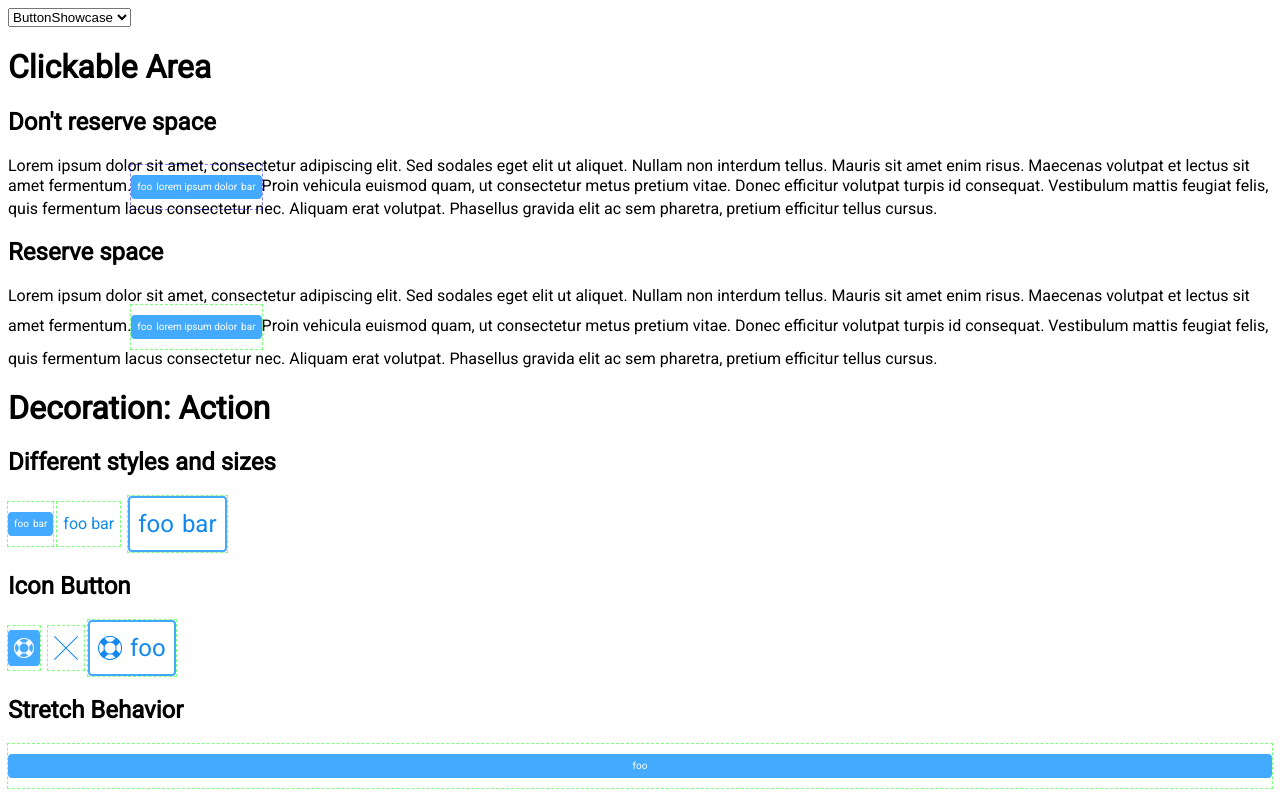
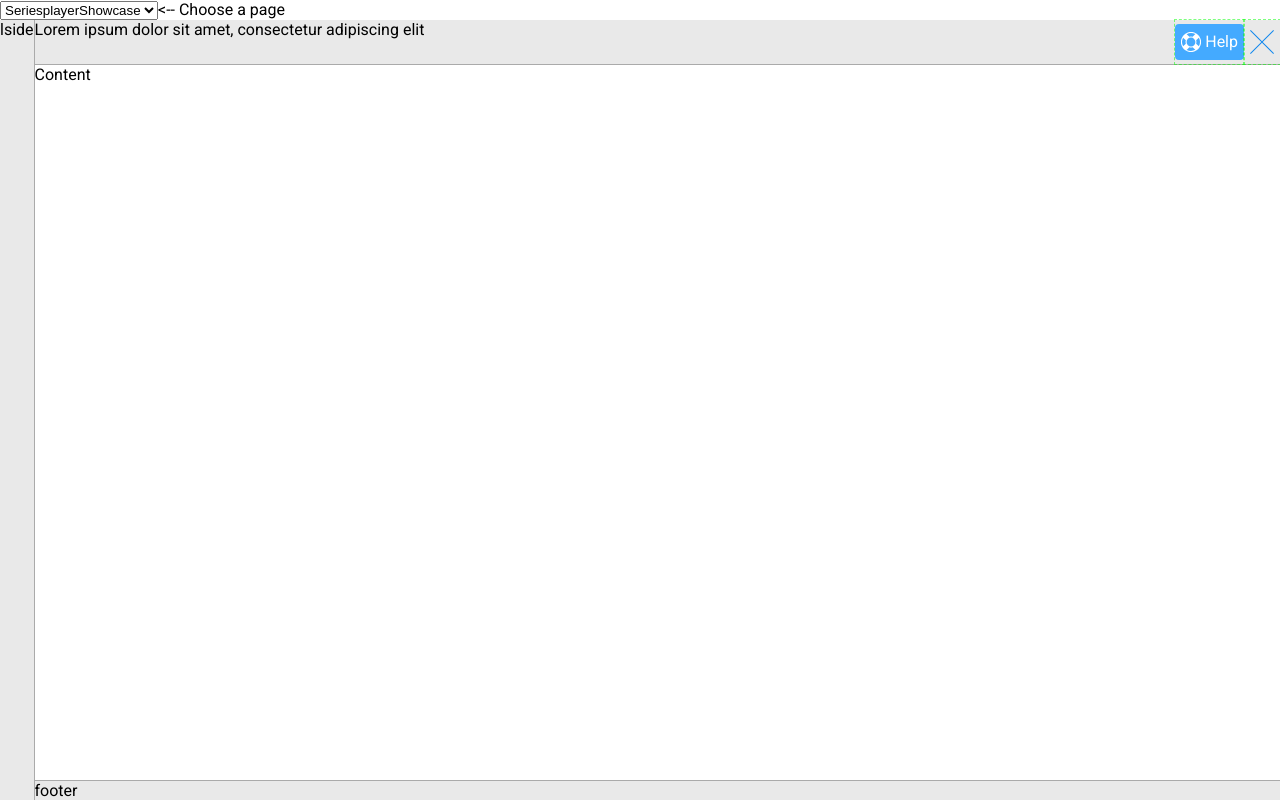
Before and after one commit to bettermarks/SP-UI-Spec, a React app: page / in a window 1280 px wide. Shown: the top 804 px of the page. Built offline with nearby package versions, Linux system fonts and the light colour scheme.

Commit message:
added seriesplayerlayout, direction component

```diff
--- a/package.json
+++ b/package.json
@@ -8,6 +8,7 @@
     "build": "parcel build index.html"
   },
   "dependencies": {
+    "lodash": "4.17.5",
     "react": "16.2.0",
     "react-dom": "16.2.0"
   },
--- /dev/null
+++ b/src/components/bar/Bar.js
@@ -0,0 +1,19 @@
+import React from "react";
+import _ from "lodash";
+
+export default ({ children, barStyle, borderDirection, borderThickness }) => {
+  borderDirection = _.defaultTo(borderDirection, "bottom");
+  borderThickness = _.defaultTo(borderThickness, "thin");
+  barStyle = _.defaultTo(barStyle, "default");
+  let className = [
+    `barStyle-${barStyle}`,
+    `border-${borderDirection}`,
+    `border-${borderThickness}`,
+    ];
+
+  return (
+    <div className={className.join(" ")}>
+      {children}
+    </div>
+  );
+};
--- /dev/null
+++ b/src/components/bar/Bar.scss
@@ -0,0 +1,39 @@
+
+.border-left {
+  border-left-style: solid;
+}
+
+.border-right {
+  border-right-style: solid;
+}
+
+.border-top {
+  border-top-style: solid;
+}
+
+.border-bottom {
+  border-bottom-style: solid;
+}
+
+.border-thick {
+  border-width: $border-width-m;
+}
+
+.border-thin {
+  border-width: $border-width-s;
+}
+
+.barStyle-default {
+  background-color: transparent;
+  border-color: $c-area-border;
+}
+
+.barStyle-light {
+  background-color: $c-gray-100;
+  border-color: $c-area-border;
+}
+
+.barStyle-dark {
+  background-color: $c-gray-200;
+  border-color: $c-area-border;
+}
--- a/src/components/button/Button.scss
+++ b/src/components/button/Button.scss
@@ -20,12 +20,13 @@ $btn-padding: 2px;
 //button sizes
 .btn-size {
 	&-xs {
-		min-height: 24px;
+		min-height: 20px;
 		font-size: 10px;
 		line-height: 12px;
+		padding: $btn-padding $btn-padding;
 
 		.btnWrapper.reservespace & {
-			margin: 10px 0px; //24 + 10*2 = 44
+			margin: 12px 0px; //20 + 12*2 = 44
 		}
 	}
 	&-l {
--- /dev/null
+++ b/src/components/collapsibleSection/CollapsibleSection.js
@@ -0,0 +1,9 @@
+import React from "react";
+
+export default () => {
+  return (
+    <div className="collapsibleSection">
+      collapsible section
+    </div>
+  );
+};
--- /dev/null
+++ b/src/components/collapsibleSection/CollapsibleSection.scss
@@ -0,0 +1,3 @@
+.collapsibleSection {
+  outline: 1px solid red;
+}
--- /dev/null
+++ b/src/components/direction/Box.js
@@ -0,0 +1,13 @@
+import React from "react";
+
+export default ({ children, stretch }) => {
+  let className = [
+    "box",
+    stretch ? "stretch" : ""
+  ];
+  return (
+    <div className={className.join(" ")}>
+      {children}
+    </div>
+  );
+};
--- /dev/null
+++ b/src/components/direction/Direction.js
@@ -0,0 +1,26 @@
+import React from "react";
+import Box from "./Box";
+
+export default ({
+  children,
+  fullsize,
+  vertical,
+  stretch,
+  first,
+  last
+  }) => {
+  stretch = stretch || fullsize; //fullsize implies stretch
+  let className = [
+    vertical ? "vLayout":"hLayout",
+    fullsize ? "fullsize" : "",
+    stretch ? "stretch" : ""
+  ];
+
+  return (
+    <div className={className.join(" ")}>
+      {first}
+      <Box stretch={stretch}>{children}</Box>
+      {last}
+    </div>
+  );
+};
--- /dev/null
+++ b/src/components/direction/Direction.scss
@@ -0,0 +1,56 @@
+.hLayout {
+  display: inline-flex;
+  flex: 0 1 auto;
+  max-height: 100%;
+  min-height: 0; //fix for firefox
+  &.stretch {
+    width: 100%;
+    flex: 1 1 auto;
+  }
+}
+
+.vLayout {
+  display: inline-flex;
+  flex-direction: column;
+  max-height: 100%;
+  width: 100%;
+}
+
+.vLayoutWrapper {
+  display: flex;
+  width: 100%;
+  max-height: 100%;
+}
+
+.fullsize.hLayout,.fullsize.vlayout, .fullsize > .vLayout{
+  display: flex;
+  width: 100%;
+  position: absolute;
+  left: 0;
+  right: 0;
+  top: 0;
+  bottom: 0;
+}
+
+.fullsize > .stretch {
+  position: relative;
+}
+.stretch {
+  flex: 1 1 auto;
+  display: flex;
+}
+
+.scrollWrapper {
+  display: flex;
+  max-height: 100%;
+  max-width: 100%;
+  .scrollable {
+    width: 100%;
+    // height: 100%;
+    overflow-y: auto;
+  }
+}
+
+.scrollable > .vLayout {
+  height: 100%;
+}
--- a/src/components/icon/Icon.js
+++ b/src/components/icon/Icon.js
@@ -20,6 +20,12 @@ export default ({name}) => {
 					<path d="M23.98.73l-.71-.71L12 11.29.73.02.02.73 11.29 12 .02 23.27l.71.71L12 12.71l11.27 11.27.71-.71L12.71 12z" />
 				</svg>
 			);
+		case "times-s":
+			return (
+				<svg version="1" width="12" height="12">
+					<path d="M11.98.73l-.71-.71L6 5.29.73.02.02.73 5.29 6 .02 11.27l.71.71L6 6.71l5.27 5.27.71-.71L6.71 6z" />
+				</svg>
+			);
 		default:
 			return <div>foobar</div>;
 	}
--- a/src/css/base.scss
+++ b/src/css/base.scss
@@ -1,8 +1,13 @@
 @import "colors.scss";
 @import "dimensions.scss";
 
+
+@import "../components/bar/Bar.scss";
 @import "../components/button/Button.scss";
+@import "../components/collapsibleSection/CollapsibleSection.scss";
+@import "../components/direction/Direction.scss";
 @import "../components/icon/Icon.scss";
+@import "../components/paddedContainer/PaddedContainer.scss";
 
 body {
 	font-family: "Roboto";
--- a/src/index.js
+++ b/src/index.js
@@ -1,15 +1,27 @@
 import React from "react";
 import {render} from "react-dom";
 import ButtonShowcase from "./pages/ButtonShowcase";
+import SeriesplayerShowcase from "./pages/SeriesplayerShowcase";
+import Direction from "./components/direction/Direction";
 
 import "./css/base.scss";
 class App extends React.Component {
 	constructor(props) {
 		super(props);
-		this.state = { value: 'ButtonShowcase' };
+		this.state = { value: 'SeriesplayerShowcase' };
 
 		this.handleChange = this.handleChange.bind(this);
 		this.comp = this.comp.bind(this);
+
+		this.selectorBox = ([
+			<div>
+				<select value={this.state.value} onChange={this.handleChange}>
+					<option value="SeriesplayerShowcase">SeriesplayerShowcase</option>
+					<option value="ButtonShowcase">ButtonShowcase</option>
+				</select>
+				&lt;-- Choose a page
+			</div>
+		]);
 	}
 
 	handleChange(event) {
@@ -17,7 +29,9 @@ class App extends React.Component {
 	}
 
 	comp(which) {
-		switch(which){
+		switch (which) {
+			case 'SeriesplayerShowcase':
+				return <SeriesplayerShowcase />;
 			case 'ButtonShowcase':
 				return <ButtonShowcase />;
 			default:
@@ -25,14 +39,12 @@ class App extends React.Component {
 		}
 	}
 
-
 	render() {
 		return (
 			<div>
-				<select value={this.state.value} onChange={this.handleChange}>
-					<option value="ButtonShowcase">ButtonShowcase</option>
-				</select>
-				{this.comp(this.state.value)}
+				<Direction vertical fullsize first={this.selectorBox}>
+					{this.comp(this.state.value)}
+				</Direction>
 			</div>
 		)
 	}
--- a/src/pages/ButtonShowcase.js
+++ b/src/pages/ButtonShowcase.js
@@ -2,7 +2,7 @@ import React from "react";
 import Button from "../components/button/Button";
 import Icon from "../components/icon/Icon";
 
-export default ({}) => {
+export default () => {
   return (
     <div>
       <h1>Clickable Area</h1>
@@ -10,9 +10,9 @@ export default ({}) => {
       <p>
         Lorem ipsum dolor sit amet, consectetur adipiscing elit. Sed sodales eget elit ut aliquet. Nullam non interdum
 			tellus. Mauris sit amet enim risus. Maecenas volutpat et lectus sit amet fermentum.
-			<Button noReserveSpace size="xs" decoration="action">
+			&nbsp;<Button noReserveSpace size="xs" decoration="action">
           {["foo", "lorem ipsum dolor", "bar"]}
-        </Button>
+        </Button>&nbsp;
         Proin vehicula euismod quam, ut consectetur metus pretium vitae. Donec efficitur volutpat turpis id consequat.
 			Vestibulum mattis feugiat felis, quis fermentum lacus consectetur nec. Aliquam erat volutpat. Phasellus gravida
 			elit ac sem pharetra, pretium efficitur tellus cursus.
--- /dev/null
+++ b/src/pages/SeriesplayerShowcase.js
@@ -0,0 +1,42 @@
+import React from "react";
+import Bar from "../components/bar/Bar";
+import Button from "../components/button/Button";
+import CollapsibleSection from "../components/collapsibleSection/CollapsibleSection";
+import Direction from "../components/direction/Direction";
+import Icon from "../components/icon/Icon";
+
+export default () => {
+  let leftSidebar = ([
+    <Bar barStyle="dark" borderDirection="right">
+      lside
+    </Bar>
+  ]);
+
+  let header = ([
+    <Bar barStyle="dark" borderDirection="bottom">
+      <Direction stretch last={[
+        <Button size="l" decoration="action" styleName="">
+          {[<Icon name="life-ring-l" />, "Help"]}
+        </Button>,
+        <Button size="l" decoration="action" styleName="transparent">
+          {[<Icon name="times-xl" />]}
+        </Button>
+      ]}>
+        Lorem ipsum dolor sit amet, consectetur adipiscing elit
+      </Direction>
+    </Bar>
+  ]);
+
+  let footer = ([
+    <Bar barStyle="dark" borderDirection="top">
+      footer
+    </Bar>
+  ]);
+  return (
+    <Direction stretch first={leftSidebar}>
+      <Direction stretch vertical first={header} last={footer}>
+        Content
+      </Direction>
+    </Direction>
+  );
+};
```
Also changed, not shown: src/components/paddedContainer/PaddedContainer.js (added), src/components/paddedContainer/PaddedContainer.scss (added).
